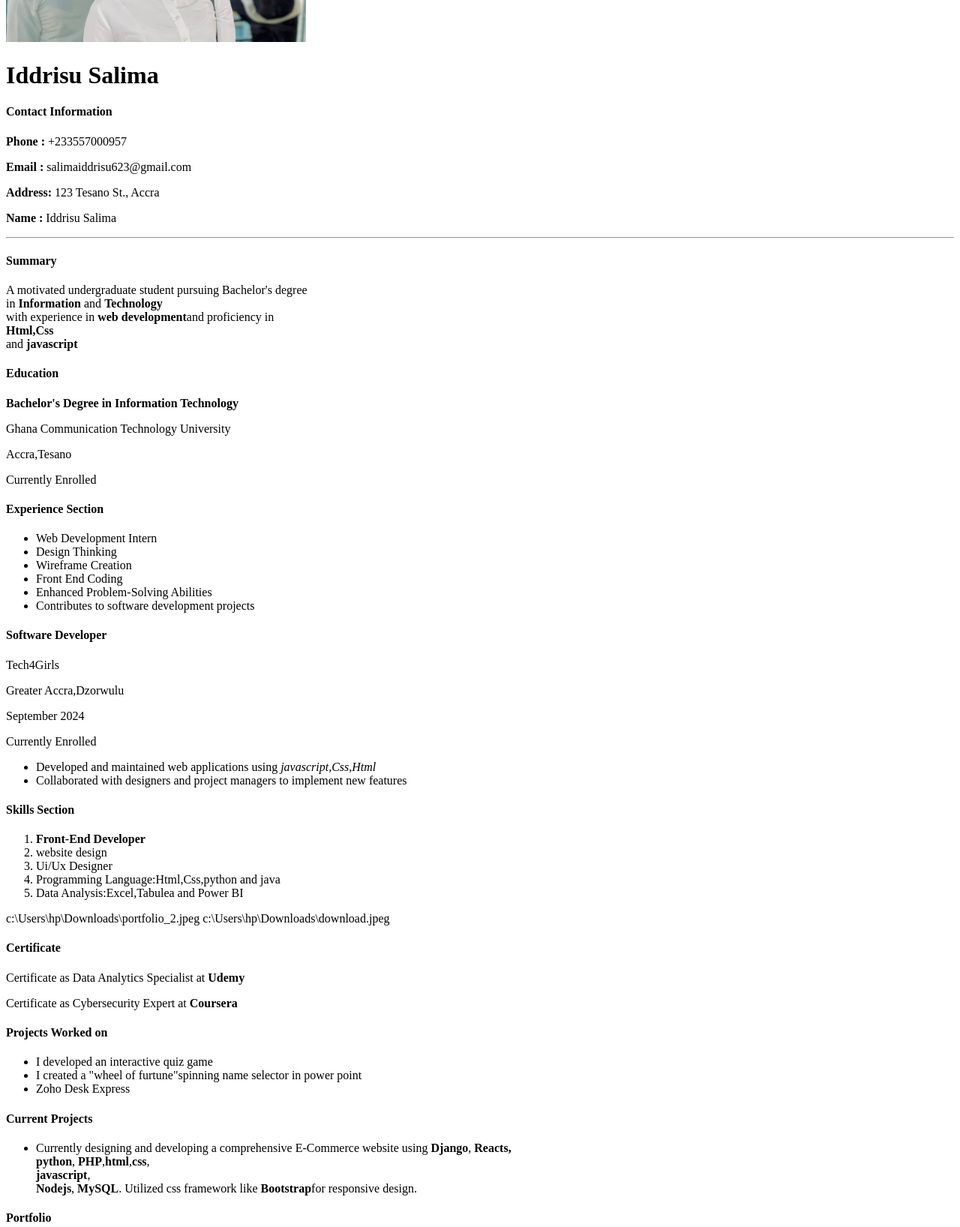
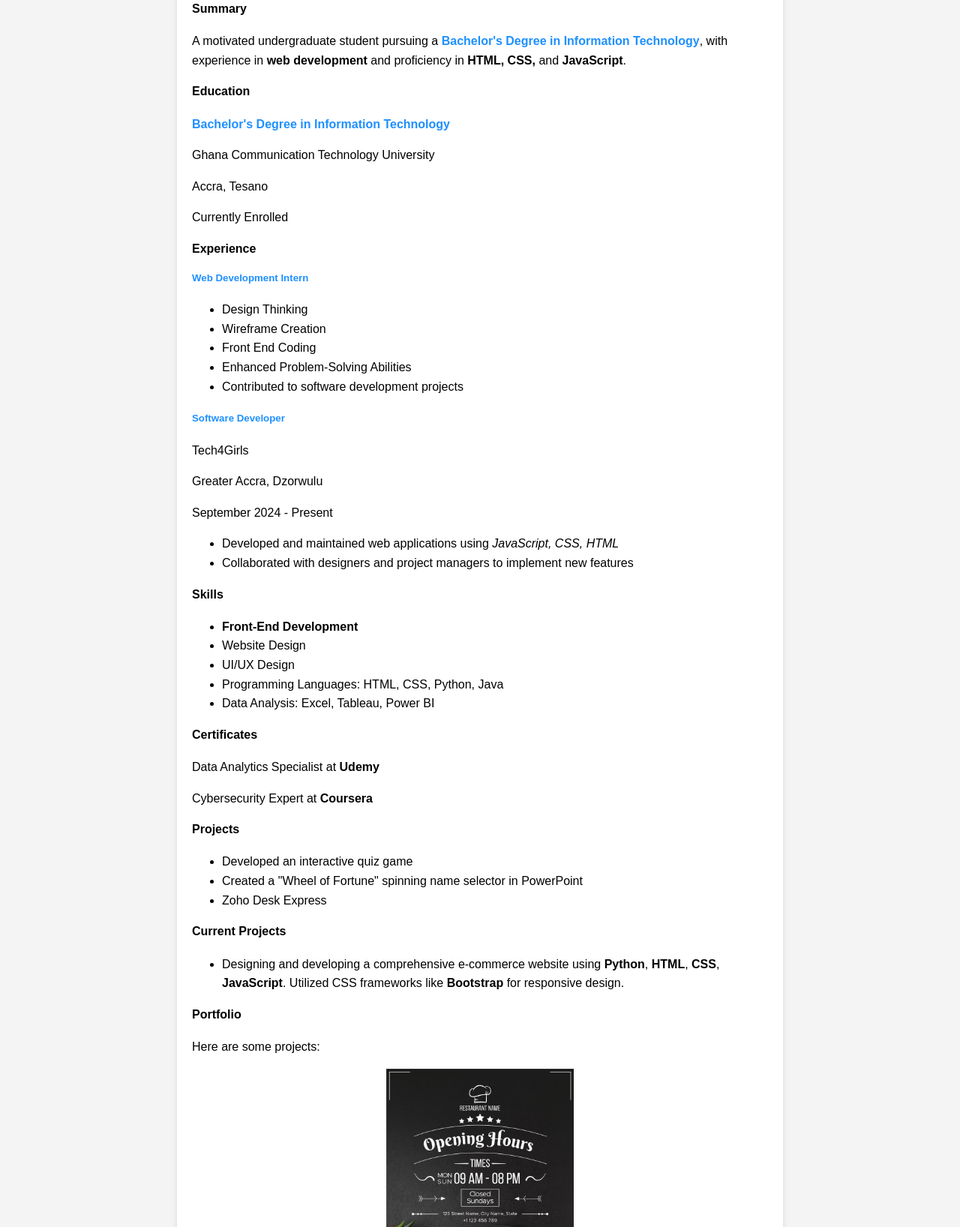
Before and after one commit to Iddrisusalima/Homework2, a plain HTML site: page index.html in a window 1280 px wide. Shown: the part 251-1887 px from the top of the page at 75% size. Drawn offline with Linux system fonts and the light colour scheme.

Commit message:
first commit

```diff
--- a/index.html
+++ b/index.html
@@ -4,144 +4,133 @@
     <meta charset="UTF-8">
     <meta name="viewport" content="width=device-width, initial-scale=1.0">
     <title>Resume</title>
+    <link rel="stylesheet" href="style.css">
 </head>
 <body>
-    <img src="Sirii.jpg"alt="" srcset="" width="400">
     <div class="container">
-        <!-- Header -->
-        <div class="header">
-            <div class="name-title">
-                <h1>Iddrisu Salima</h1>
+        <!-- Title Bar -->
+        <div class="title-bar">Salima Iddrisu</div>
 
+        <!-- Profile Picture -->
+        <div class="profile-pic">
+            <img src="images/WhatsApp Image 2024-11-19 at 09.58.22_2a8c42c8.jpg" alt="Profile Image Not Found">
         </div>
 
+        <!-- Contact Information -->
+        <div class="contact-info">
+            <h2>Contact Information</h2>
+            <h3>Email: salimaiddrisu623@gmail.com <br>Phone: +233 557000957 <br>Location: Greater Accra</h3>
         </div>
-
-        <h4> Contact Information</h4>
-        <div class="contact-info">
-            <p><strong>Phone  : </strong> +233557000957</p>
-            <p><strong>Email  :</strong> salimaiddrisu623@gmail.com</p>
-            <p><strong>Address:</strong> 123 Tesano St., Accra</p>
-            <p><strong>Name   :  </strong> Iddrisu Salima</p>
         <hr>
 
-        </div>
+        <!-- Summary -->
+        <section class="summary">
+            <h4>Summary</h4>
+            <p>
+                A motivated undergraduate student pursuing a <span class="highlight">Bachelor's Degree in Information Technology</span>, with experience in <b>web development</b>
+                and proficiency in <b>HTML, CSS,</b> and <b>JavaScript</b>.
+            </p>
+        </section>
 
-        <h4>Summary</h4>
-        <div class="section">
-            <h3><Summary></h3>
-            <p>A motivated undergraduate student pursuing
-                Bachelor's degree<br> in <b>Information</b> and <b>
-                    Technology</b><br>
-                with experience in <b>web development</b>and proficiency in<br>
-                <b>Html,</b><b>Css</b><br>and <b>javascript</b>
+        <!-- Education -->
+        <section class="education">
+            <h4>Education</h4>
+            <p><span class="highlight">Bachelor's Degree in Information Technology</span></p>
+            <p>Ghana Communication Technology University</p>
+            <p>Accra, Tesano</p>
+            <p>Currently Enrolled</p>
+        </section>
 
-                </b>
-            </p>
-
-        </div>
-        <h4>Education</h4>
-        <P><b>Bachelor's Degree in Information  Technology</b></P>
-        <p>Ghana Communication Technology University</p>
-        <p>Accra,Tesano</p>
-        <p>Currently Enrolled</p>
-
-
-        <h4>Experience Section</h4>
-        <div class="Experience section">
-
+        <!-- Experience -->
+        <section class="experience">
+            <h4>Experience</h4>
+            <div class="job">
+                <h5><span class="highlight">Web Development Intern</span></h5>
                 <ul>
-                <li>Web Development Intern</li>
                     <li>Design Thinking</li>
                     <li>Wireframe Creation</li>
                     <li>Front End Coding</li>
                     <li>Enhanced Problem-Solving Abilities</li>
-                <li>Contributes to software development projects</li>
+                    <li>Contributed to software development projects</li>
                 </ul>
             </div>
-        <h4>Software Developer</h4>
-        <div class="Software Developer">
+            <div class="job">
+                <h5><span class="highlight">Software Developer</span></h5>
                 <p>Tech4Girls</p>
-            <p>Greater Accra,Dzorwulu</p>
-            <P>September 2024</P>
-            <p>Currently Enrolled</p>
-
+                <p>Greater Accra, Dzorwulu</p>
+                <p>September 2024 - Present</p>
                 <ul>
-                <li>Developed and maintained web applications using
-                    <i>javascript,</i><i>Css,</i><i>Html</i>
-                </li>
-                <li>Collaborated with designers and project managers to
-                     implement new features </li>
+                    <li>Developed and maintained web applications using <i>JavaScript, CSS, HTML</i></li>
+                    <li>Collaborated with designers and project managers to implement new features</li>
                 </ul>
             </div>
+        </section>
 
+        <!-- Skills -->
+        <section class="skills">
+            <h4>Skills</h4>
+            <ul>
+                <li><strong>Front-End Development</strong></li>
+                <li>Website Design</li>
+                <li>UI/UX Design</li>
+                <li>Programming Languages: HTML, CSS, Python, Java</li>
+                <li>Data Analysis: Excel, Tableau, Power BI</li>
+            </ul>
+        </section>
 
-        <h4>Skills Section</h4>
-        <div class="skills">
+        <!-- Certificates -->
+        <section class="certificates">
+            <h4>Certificates</h4>
+            <p>Data Analytics Specialist at <b>Udemy</b></p>
+            <p>Cybersecurity Expert at <b>Coursera</b></p>
+        </section>
 
-            <ol>
+        <!-- Projects -->
+        <section class="projects">
+            <h4>Projects</h4>
+            <ul>
+                <li>Developed an interactive quiz game</li>
+                <li>Created a "Wheel of Fortune" spinning name selector in PowerPoint</li>
+                <li>Zoho Desk Express</li>
+            </ul>
+        </section>
+
+        <!-- Current Projects -->
+        <section class="current-projects">
+            <h4>Current Projects</h4>
+            <ul>
                 <li>
-                    <strong>Front-End Developer</strong></li>
-                    <li>website design</li>
-                    <li>Ui/Ux Designer</li>
-                    <li>Programming Language:Html,Css,python and java</li>
-                    <li>Data Analysis:Excel,Tabulea and Power BI</li>
-            </ol>
-        </div>c:\Users\hp\Downloads\portfolio_2.jpeg c:\Users\hp\Downloads\download.jpeg
-
-        <div class="divider"></div>
-
-        <h4>Certificate</h4>
-        <div class="Certificate section">
-            <p>Certificate as Data Analytics Specialist at <b>Udemy</b></p>
-            <p>Certificate as Cybersecurity Expert at <b>Coursera</b></p>
-
-        </div>
-    </div>
-    <h4>Projects Worked on</h4>
-    <div class="Projects Worked on">
-
-        <ul>
-            <li>I developed an interactive quiz game</li>
-            <li>I created a "wheel of furtune"spinning name selector in power point </li>
-            <li>Zoho Desk Express</li>
-
-        </ul>
-    </div>
-    <h4>Current Projects</h4>
-    <div class="Current projects">
-
-        <ul>
-        <li>Currently designing and developing a comprehensive E-Commerce
-            website using <b>Django</b>, <b>Reacts,<br></b><b>python</b>,
-            <b>PHP</b>,<b>html</b>,<b>css</b>,<br><b>javascript</b>,<br><b>Nodejs</b>,
-            <b>MySQL</b>. Utilized css framework like <b>Bootstrap</b>for responsive design.
-
+                    Designing and developing a comprehensive e-commerce website using
+                    <b>Python</b>, <b>HTML</b>, <b>CSS</b>, <b>JavaScript</b>. Utilized CSS frameworks
+                    like <b>Bootstrap</b> for responsive design.
                 </li>
             </ul>
+        </section>
+        <div>
+
+        <!-- Portfolio -->
+        <div><section class="portfolio">
+            <h4>Portfolio</h4>
+            <p>Here are some projects:</p>
+            <img src="images/WhatsApp Image 2024-11-19 at 10.01.32_80e742ec.jpg" alt="Portfolio Image Not Found">
+        </section> <div>
     </div>
-    <h4>Portfolio</h4>
-    <div class="Portfolio">
-        <P>Here are some projects</P>
-   <img src="portfolio.jpeg"alt="" srcset="" width="400">
+
+        <!-- Marketing Portfolio -->
+        <section class="marketing-portfolio">
+            <h4>Marketing Portfolio</h4>
+            <img src="images/WhatsApp Image 2024-11-19 at 10.01.32_f9d79759.jpg" alt="Marketing Portfolio Image Not Found">
+        </section>
+
+        <!-- References -->
+        <fieldset>
+            <section class="references">
+                <h4 class="reference-text">References</h4>
+                <p>Available upon request</p>
+                <p>Contact me for more information</p>
+                <button class="reference-button">Contact Me</button>
+            </section>
+        </fieldset>
     </div>
-<h4>Reference</h4>
-<p>Available upon request</p>
-<p>Contact me </p>
-</body><div>
-</div>
-<h4>Marketing Portfolio</h4>
-<div class="marketing portfolio">
-       <img src="cafe.jpeg" alt=""srcset=""width = "400">
-
-
-
-
-
-
-
-
-
-
 </body>
 </html>
--- /dev/null
+++ b/style.css
@@ -0,0 +1,84 @@
+body {
+    margin: 0;
+    padding: 0;
+    font-family: Arial, sans-serif;
+    display: flex;
+    justify-content: center;
+    align-items: center;
+    min-height: 100vh;
+    background-color: #f4f4f4;
+}
+.container {
+    width: 60%;
+    padding: 20px;
+    background: white;
+    border-radius: 10px;
+    box-shadow: 0 4px 8px rgba(0, 0, 0, 0.1);
+    position: relative;
+    text-align: left;
+}
+.title-bar {
+    background-color: #d3d3d3;
+    padding: 15px;
+    text-align: center;
+    border-radius: 10px 10px 0 0;
+    font-size: 24px;
+    font-weight: bold;
+}
+.profile-pic {
+    position: absolute;
+    top: 80px;
+    left: 20px;
+    width: 100px;
+    height: 100px;
+    border-radius: 50%;
+    overflow: hidden;
+    border: 3px solid black;
+}
+.profile-pic img {
+    width: 100%;
+    height: 100%;
+    object-fit: cover;
+}
+.container h4, .container h2, .container h3, .container h5 {
+    font-weight: bold;
+}
+.container h4 {
+    margin-top: 20px;
+}
+.container p, .container ul, .container li {
+    font-size: 16px;
+    line-height: 1.6;
+}
+.contact-info {
+    margin-left: 140px;
+}
+.highlight {
+    color: #1E90FF;
+    font-weight: bold;
+}
+hr {
+    margin: 20px 0;
+    border: none;
+    border-top: 2px solid black;
+}
+.portfolio img, .marketing-portfolio img {
+    width: 250px;
+    display: block;
+    margin: 10px auto;
+}
+.reference-button {
+    background-color: #1E90FF;
+    color: white;
+    border: none;
+    padding: 10px 20px;
+    font-size: 16px;
+    cursor: pointer;
+    border-radius: 5px;
+}
+.reference-button:hover {
+    background-color: #0c7bcc;
+}
+.reference-text {
+    color: #1E90FF;
+}
--- /dev/null
+++ b/styles.css
@@ -0,0 +1,32 @@
+p{
+   color: rgb(40, 59, 230);
+
+   padding: 20px;
+   margin: 10px;
+   font-size: 20px;
+   font-family: 'Trebuchet MS', 'Lucida Sans Unicode', 'Lucida Grande', 'Lucida Sans', Arial, sans-serif;
+   font-weight: 200;
+   font-style: italic;
+   text-transform: capitalize;
+   letter-spacing: 1px;
+   line-height: 16px;
+   text-align: justify;
+
+}
+
+h1{
+   background-color: rgb(84, 233, 238);
+   text-align: center;
+}
+
+.image{
+   height: 100px;
+   width: 200px;
+   border-radius: 50%;
+
+
+}
+ .main{
+  display: flex;
+  gap: 20px;
+ }
```
Also changed, not shown: images/WhatsApp Image 2024-11-19 at 09.58.22_2a8c42c8.jpg (added), images/WhatsApp Image 2024-11-19 at 10.01.32_80e742ec.jpg (added), images/WhatsApp Image 2024-11-19 at 10.01.32_f9d79759.jpg (added). Lines whose indentation alone changed are shown as unchanged.
